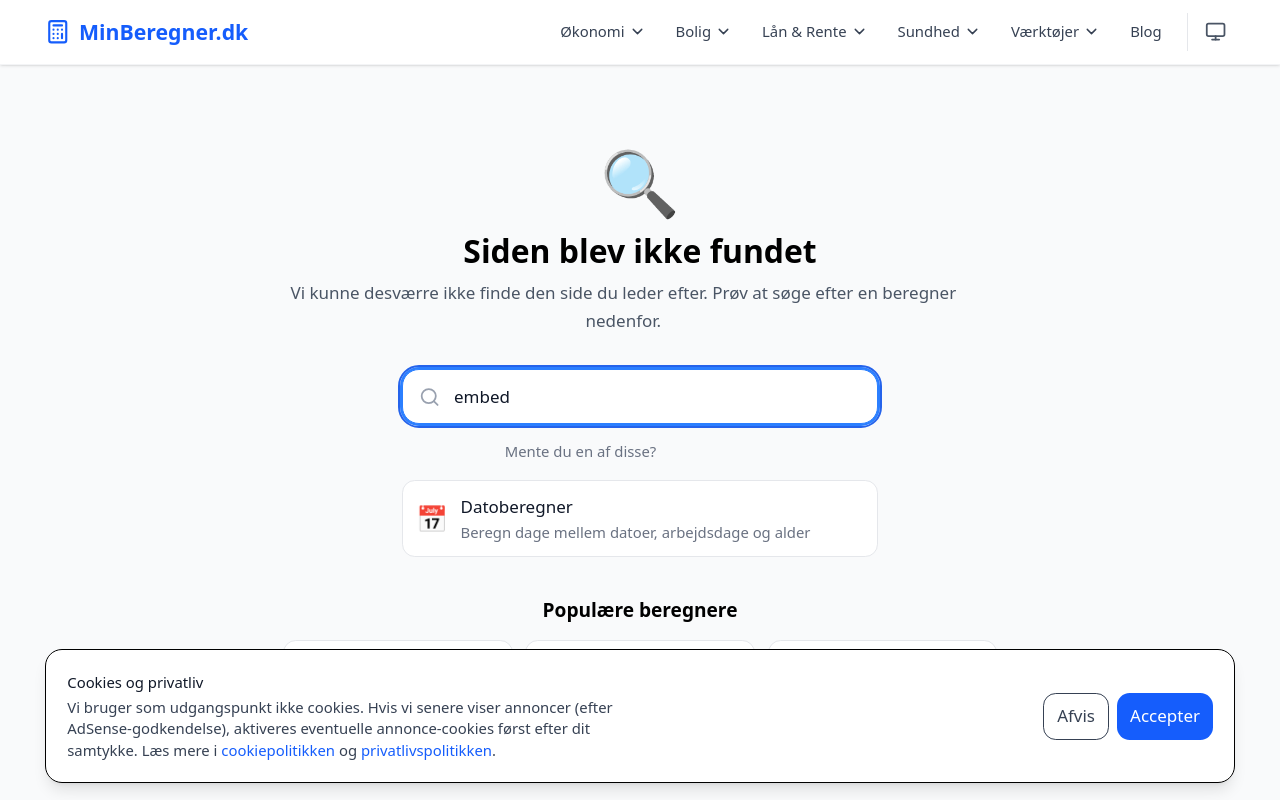
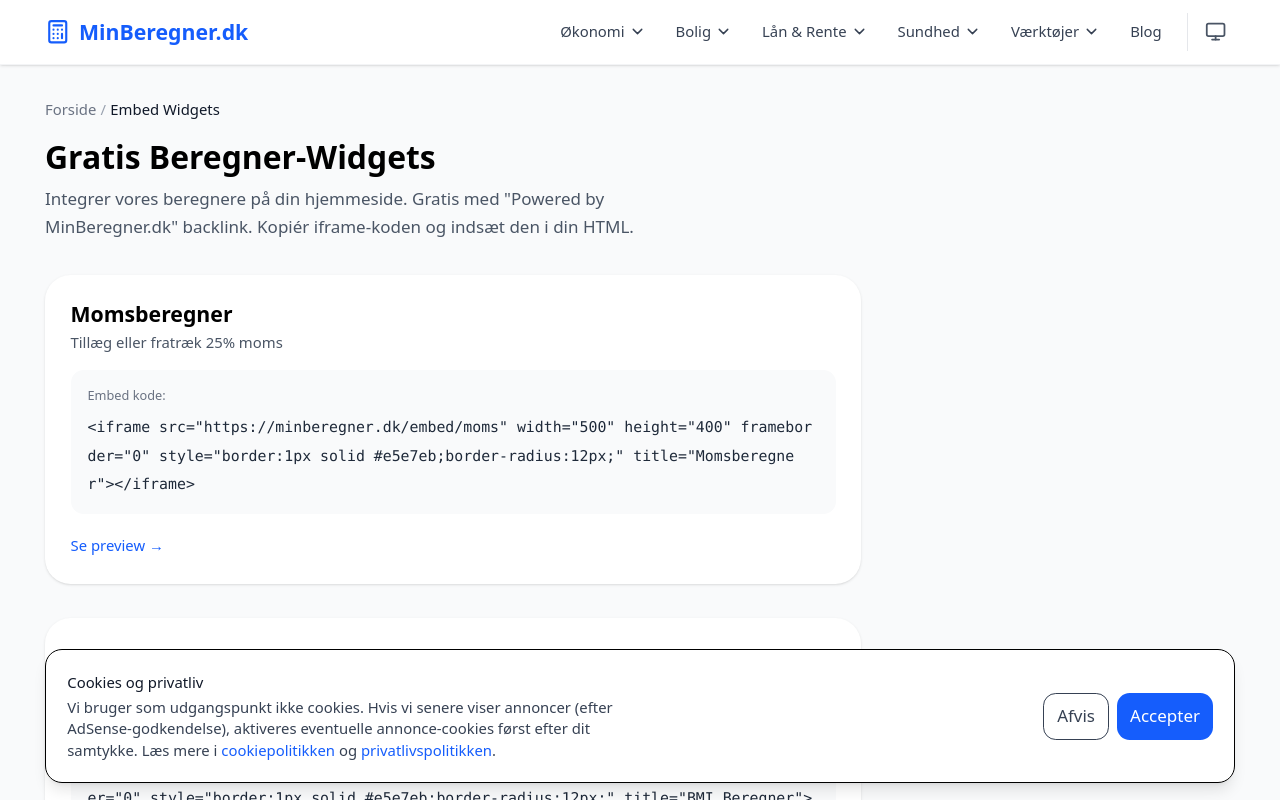
Before and after one commit to mahope/beregner-dk, a Next.js app: page /embed in a window 1280 px wide. Before the commit this address had no page. Shown: the top 800 px of the page. Built offline with nearby package versions, Linux system fonts and the light colour scheme.

Commit message:
feat(embed): embeddable beregner-widgets med iframe kode
- /embed/moms og /embed/bmi widget-sider (noindex)
- /embed oversigt med kopiérbar iframe-kode
- X-Frame-Options fjernet på /embed/* for iframe-kompatibilitet
- "Powered by MinBeregner.dk" backlink på alle widgets

```diff
--- a/next.config.ts
+++ b/next.config.ts
@@ -46,6 +46,12 @@ const nextConfig: NextConfig = {
         headers: securityHeaders,
       },
       {
+        source: '/embed/:path*',
+        headers: [
+          ...securityHeaders.filter((h) => h.key !== 'X-Frame-Options'),
+        ],
+      },
+      {
         source: '/_next/static/:path*',
         headers: [
           {
--- /dev/null
+++ b/src/app/embed/bmi/page.tsx
@@ -0,0 +1,22 @@
+import type { Metadata } from "next";
+import dynamic from "next/dynamic";
+
+const BMIBeregner = dynamic(() => import("@/components/BMIBeregner"));
+
+export const metadata: Metadata = {
+  title: "BMI Beregner Widget",
+  robots: { index: false, follow: false },
+};
+
+export default function EmbedBMIPage() {
+  return (
+    <div className="max-w-lg mx-auto p-4">
+      <BMIBeregner />
+      <p className="text-center text-xs text-gray-400 mt-4">
+        <a href="https://minberegner.dk/bmi" target="_blank" rel="noopener noreferrer" className="hover:text-blue-500">
+          Powered by MinBeregner.dk
+        </a>
+      </p>
+    </div>
+  );
+}
--- /dev/null
+++ b/src/app/embed/moms/page.tsx
@@ -0,0 +1,22 @@
+import type { Metadata } from "next";
+import dynamic from "next/dynamic";
+
+const MomsBeregner = dynamic(() => import("@/components/MomsBeregner"));
+
+export const metadata: Metadata = {
+  title: "Momsberegner Widget",
+  robots: { index: false, follow: false },
+};
+
+export default function EmbedMomsPage() {
+  return (
+    <div className="max-w-lg mx-auto p-4">
+      <MomsBeregner />
+      <p className="text-center text-xs text-gray-400 mt-4">
+        <a href="https://minberegner.dk/moms" target="_blank" rel="noopener noreferrer" className="hover:text-blue-500">
+          Powered by MinBeregner.dk
+        </a>
+      </p>
+    </div>
+  );
+}
--- /dev/null
+++ b/src/app/embed/page.tsx
@@ -0,0 +1,76 @@
+import type { Metadata } from "next";
+import Breadcrumbs from "@/components/Breadcrumbs";
+
+export const metadata: Metadata = {
+  title: "Embed Beregnere - Gratis Widgets | MinBeregner.dk",
+  description:
+    "Integrer gratis beregner-widgets på din hjemmeside. Momsberegner, BMI beregner og mere. Kopier koden og indsæt.",
+};
+
+const widgets = [
+  {
+    title: "Momsberegner",
+    slug: "moms",
+    description: "Tillæg eller fratræk 25% moms",
+    width: 500,
+    height: 400,
+  },
+  {
+    title: "BMI Beregner",
+    slug: "bmi",
+    description: "Beregn Body Mass Index",
+    width: 500,
+    height: 600,
+  },
+];
+
+export default function EmbedPage() {
+  return (
+    <div className="max-w-3xl">
+      <Breadcrumbs items={[{ name: "Embed Widgets", href: "/embed" }]} />
+
+      <h1 className="text-3xl font-bold mb-2 dark:text-white">
+        Gratis Beregner-Widgets
+      </h1>
+      <p className="text-gray-600 dark:text-gray-300 mb-8">
+        Integrer vores beregnere på din hjemmeside. Gratis med &quot;Powered by MinBeregner.dk&quot; backlink.
+        Kopiér iframe-koden og indsæt den i din HTML.
+      </p>
+
+      <div className="space-y-8">
+        {widgets.map((w) => (
+          <div key={w.slug} className="bg-white dark:bg-gray-800 rounded-2xl shadow p-6">
+            <h2 className="text-xl font-semibold dark:text-white mb-1">{w.title}</h2>
+            <p className="text-sm text-gray-600 dark:text-gray-300 mb-4">{w.description}</p>
+
+            <div className="bg-gray-50 dark:bg-gray-900 rounded-lg p-4 mb-4">
+              <p className="text-xs text-gray-500 dark:text-gray-400 mb-2 font-medium">Embed kode:</p>
+              <code className="text-sm text-gray-800 dark:text-gray-200 break-all select-all">
+                {`<iframe src="https://minberegner.dk/embed/${w.slug}" width="${w.width}" height="${w.height}" frameborder="0" style="border:1px solid #e5e7eb;border-radius:12px;" title="${w.title}"></iframe>`}
+              </code>
+            </div>
+
+            <a
+              href={`/embed/${w.slug}`}
+              target="_blank"
+              rel="noopener noreferrer"
+              className="text-sm text-blue-600 dark:text-blue-400 hover:underline"
+            >
+              Se preview →
+            </a>
+          </div>
+        ))}
+      </div>
+
+      <div className="mt-12 prose dark:prose-invert max-w-none">
+        <h2>Vilkår for brug</h2>
+        <ul>
+          <li>Widgets er gratis at bruge på din hjemmeside</li>
+          <li>&quot;Powered by MinBeregner.dk&quot; linket skal forblive synligt</li>
+          <li>Beregnerne opdateres automatisk med nye satser</li>
+          <li>Brug af API kræver attribution til MinBeregner.dk</li>
+        </ul>
+      </div>
+    </div>
+  );
+}
```
